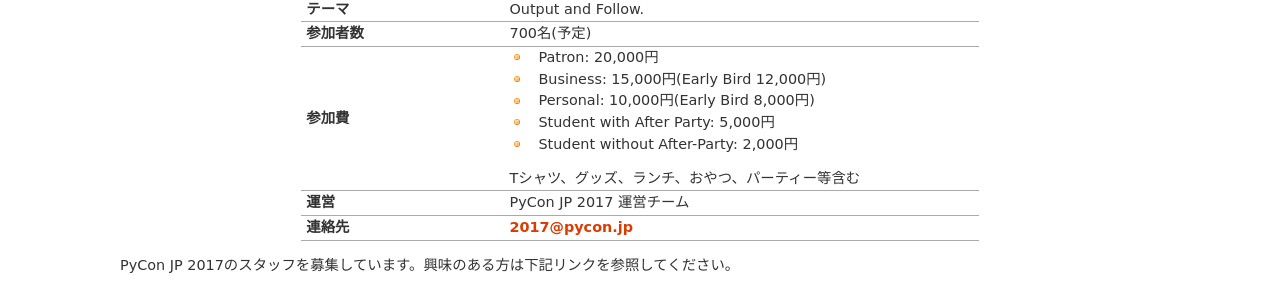
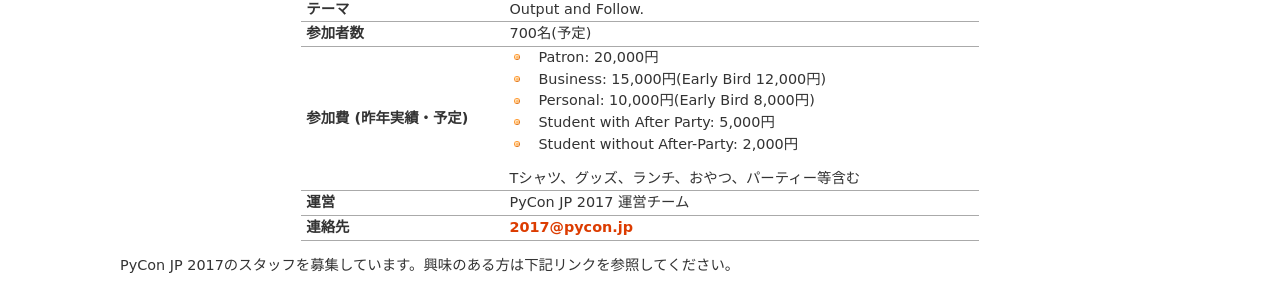
Before and after one commit to pyconjp/www.pycon.jp, a Sphinx documentation site: the page built from source/index.rst, in a window 1280 px wide. Shown: the part 1057-1347 px from the top of the page. Built offline with Sphinx 7.4.7, drawn with Linux system fonts in a browser that asks for light colours.

Commit message:
2017の価格が誤って記載されているので、予定と入れた
このような表記で良いか確認をお願いします。

```diff
--- a/source/index.rst
+++ b/source/index.rst
@@ -46,7 +46,7 @@
      - Output and Follow.
    * - 参加者数
      - 700名(予定)
-   * - 参加費
+   * - 参加費 (昨年実績・予定)
      - - Patron: 20,000円
        - Business: 15,000円(Early Bird 12,000円)
        - Personal: 10,000円(Early Bird 8,000円)
```
